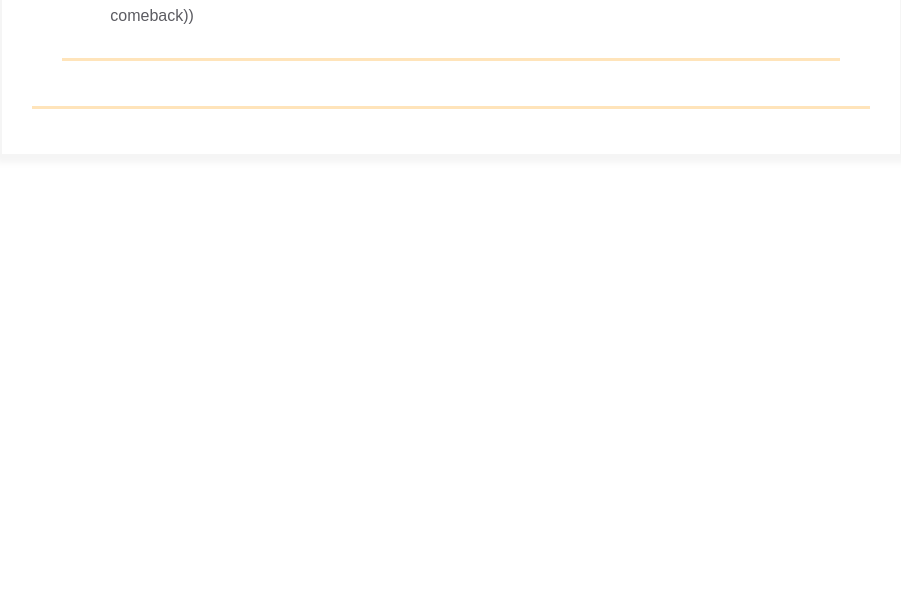
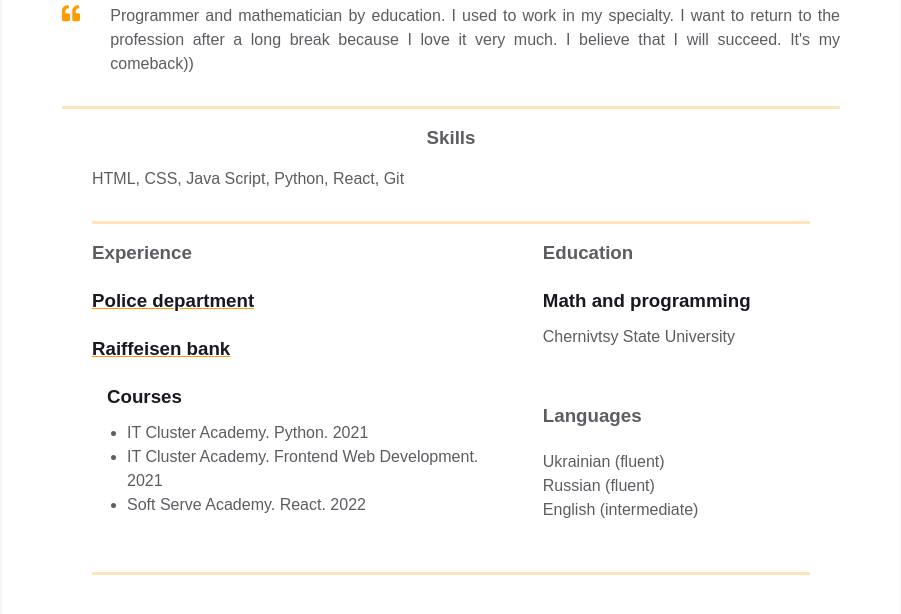
Before and after one commit to OlgaGreshchuk/homepage, a plain HTML site: page index.html in a window 1280 px wide. Shown: the part 346-960 px from the top of the page, without its empty margins (189-1090 px from the left). Before the commit the page ends 800 px from the top, so only its background shows below. Drawn offline with Linux system fonts and the light colour scheme.

Commit message:
skills, education, experience

```diff
--- a/index.html
+++ b/index.html
@@ -45,7 +45,7 @@
                 <div class="contact-info__block">
                     <a href="" rel="author" class="contact-info__item">
                         <div class="contact-info__item-icon-wrapper">
-                          <svg class="contact-info__item-icon" xmlns="http://www.w3.org/2000/svg" viewBox="0 0 384 513">
+                          <svg class="contact-info__item-icon" xmlns="http://www.w3.org/2000/svg" viewBox="0 0 384 512">
                             <path
                               d="M172.268 501.67C26.97 291.031 0 269.413 0 192 0 85.961 85.961 0 192 0s192 85.961 192 192c0 77.413-26.97 99.031-172.268 309.67-9.535 13.774-29.93 13.773-39.464 0zM192 272c44.183 0 80-35.817 80-80s-35.817-80-80-80-80 35.817-80 80 35.817 80 80 80z">
                             </path>
@@ -69,6 +69,7 @@
                 </div>
 
               </div>
+            </div>
 
               <div class="container">
                 <div class="resume__block">
@@ -86,7 +87,71 @@
                          much. I believe that I will succeed. It's my comeback))
                     </p>
                   </div>
+
                 </div>
+
+                <div class="container">
+                    <div class="resume__block">
+                      <div class="skills">
+                        <h3 class="skills__header">Skills</h3>
+                        <p class="skills__text">HTML, CSS, Java Script, Python, React, Git</p>
+                      </div>
+                    </div>
+                </div>
+
+                <div class="container">
+                    <div class="resume__block">
+                      <div class="main-info fh">
+
+                        <div class="experiences">
+                            <h3 class="experiences__header">Experience</h3>
+                                <div class="experiences__company">
+                                <div class="experiences__company-header">
+                                  <h3 class="experiences__company-header-name">Police department</h3>
+                                  <h3 class="experiences__company-header-name">Raiffeisen bank</h3>
+                                </div>
+
+                        <div class="experiences__company-project">
+
+                               <h3 class="experiences__company-project-name">Courses</h3>
+                               <ul class="experiences__company-project-responsibilities">
+                                  <li>IT Cluster Academy. Python. 2021</li>
+                                  <li>IT Cluster Academy. Frontend Web Development. 2021</li>
+                                  <li>Soft Serve Academy. React. 2022</li>
+                                </ul>
+                         </div>
+                    </div>
+
+
+                        </div>
+
+                        <div class="additional-info fv">
+                            <div class="additional-info__education">
+                                <h3 class="additional-info__education-header">Education</h3>
+                                <div class="additional-info__education-university">
+                                  <span class="additional-info__education-university-durability"></span>
+                                  <h3 class="additional-info__education-university-speciality">Math and programming</h3>
+                                  <p class="additional-info__education-university-name">Chernivtsy State University</p>
+                                </div>
+                              </div>
+
+                              <div class="additional-info__languages">
+                                <h3 class="additional-info__languages-header">Languages</h3>
+                                <p class="additional-info__languages-item">
+                                  Ukrainian (fluent)
+                                </p>
+                                <p class="additional-info__languages-item">
+                                  Russian (fluent)
+                                </p>
+                                <p class="additional-info__languages-item">
+                                  English (intermediate)
+                                </p>
+                              </div>
+                        </div>
+                      </div>
+                    </div>
+
+
               </div>
 
             </div>
```
